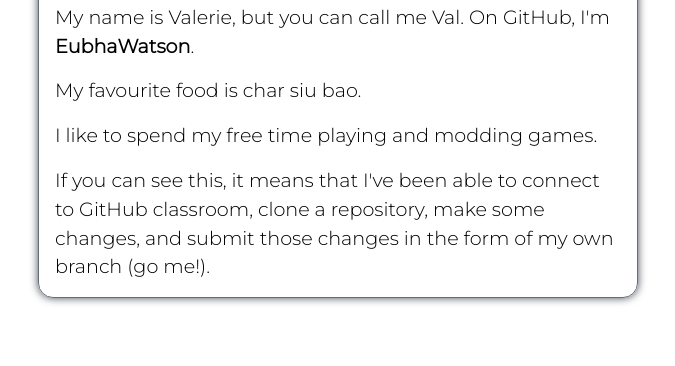
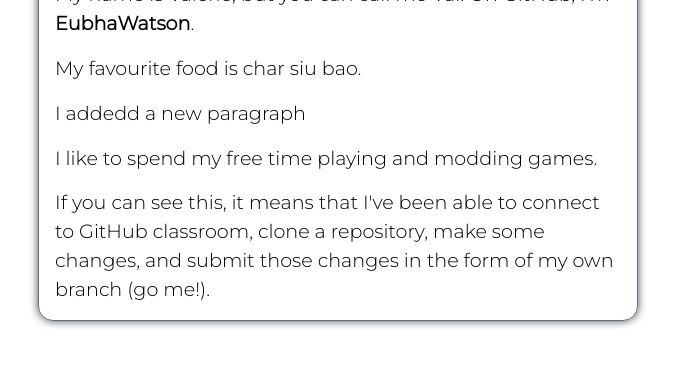
Before and after one commit to webtooweb/hello-git, a plain HTML site: page index.html in a window 1280 px wide. Shown: the part 310-676 px from the top of the page, without its empty margins (302-977 px from the left). Drawn offline with Linux system fonts and the light colour scheme.

```diff
--- a/index.html
+++ b/index.html
@@ -27,6 +27,7 @@
 
 				<!-- What's your favourite food? -->
 				<p>My favourite food is char siu bao.</p>
+				<p>I addedd a new paragraph</p>
 
 				<!-- What do you like to do in your free time? -->
 				<p>I like to spend my free time playing and modding games.</p>
```
Also changed, not shown: 1 other file.
